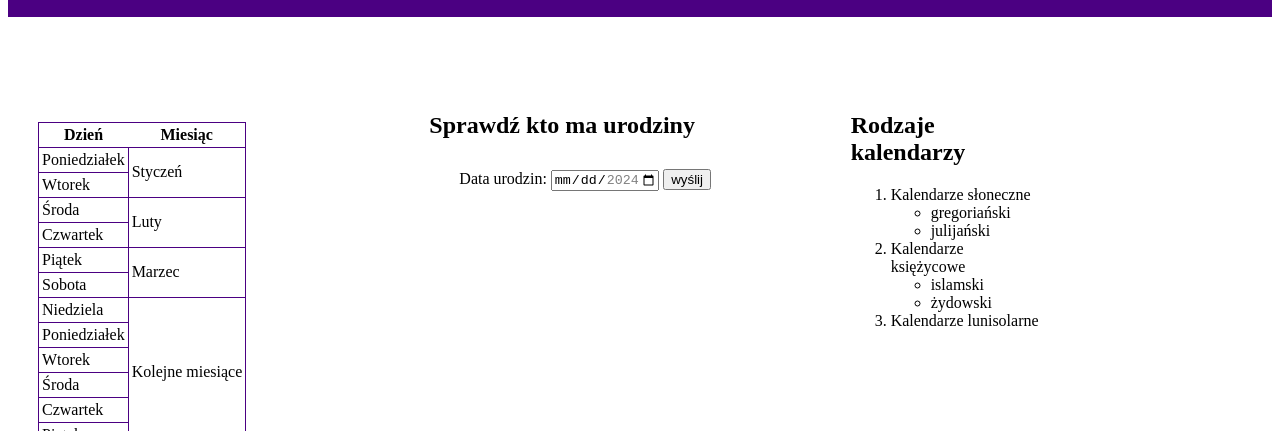
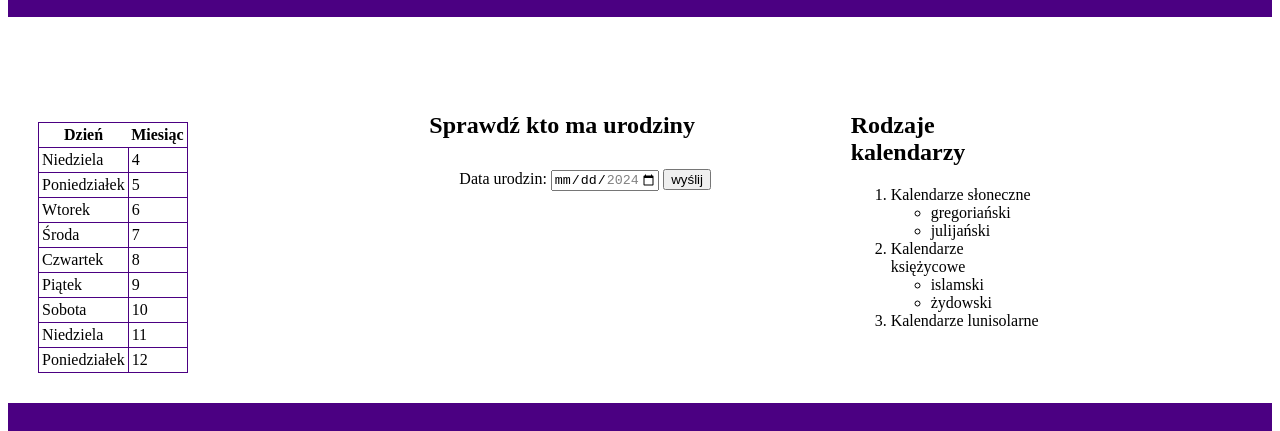
Before and after one commit to barteklalik/03, a plain HTML site: page index.html in a window 1280 px wide. Shown: the part 91-522 px from the top of the page. Drawn offline with Linux system fonts and the light colour scheme.

Commit message:
index.html

```diff
--- a/index.html
+++ b/index.html
@@ -20,44 +20,41 @@
                     <th>Miesiąc</th>
                 </tr>
                <tr>
+    <td>Niedziela</td>
+    <td>4</td>
+</tr>
+<tr>
     <td>Poniedziałek</td>
-                    <td rowspan="2">Styczeń</td>
+    <td>5</td>
 </tr>
 <tr>
     <td>Wtorek</td>
+    <td>6</td>
 </tr>
 <tr>
     <td>Środa</td>
-                    <td rowspan="2">Luty</td>
+    <td>7</td>
 </tr>
 <tr>
     <td>Czwartek</td>
+    <td>8</td>
 </tr>
 <tr>
     <td>Piątek</td>
-                    <td rowspan="2">Marzec</td>
+    <td>9</td>
 </tr>
 <tr>
     <td>Sobota</td>
+    <td>10</td>
 </tr>
 <tr>
     <td>Niedziela</td>
-                    <td rowspan="6">Kolejne miesiące</td>
+    <td>11</td>
 </tr>
 <tr>
     <td>Poniedziałek</td>
-                </tr>
-                <tr>
-                    <td>Wtorek</td>
-                </tr>
-                <tr>
-                    <td>Środa</td>
-                </tr>
-                <tr>
-                    <td>Czwartek</td>
-                </tr>
-                <tr>
-                    <td>Piątek</td>
+    <td>12</td>
+
                 </tr>
             </table>
         </section>
```
Lines whose indentation alone changed are shown as unchanged.
